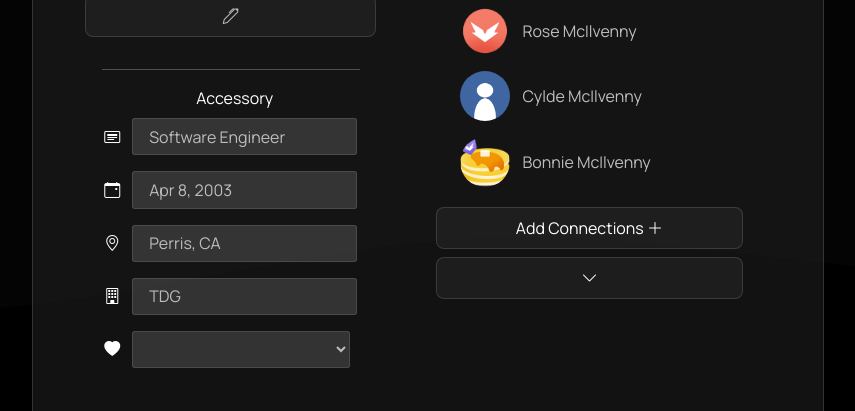
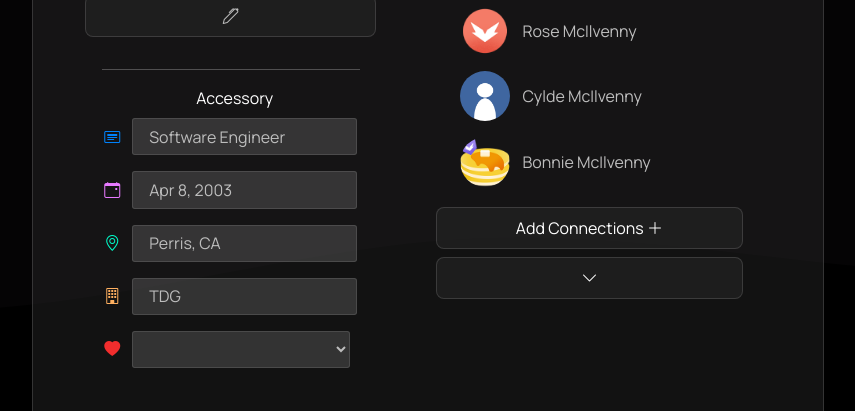
Before and after one commit to TDG-Org/Statue-Status, a React (Create React App) app in the folder client/: page /profile in a window 1280 px wide. Shown: the part 1520-1931 px from the top of the page, without its empty margins (422-1277 px from the left). Built offline with nearby package versions, Linux system fonts and the light colour scheme.

Commit message:
added colors to icons in accessories

```diff
--- a/client/src/components/Statue/Profile Statue/Primary/ProfileStatueAccessory.jsx
+++ b/client/src/components/Statue/Profile Statue/Primary/ProfileStatueAccessory.jsx
@@ -218,7 +218,7 @@ const ProfileStatueAccessory = () => {
 
       {/* Headline  */}
       <div className="accessories-headline">
-        <i className="bi bi-card-heading"></i>
+        <i className="bi bi-card-heading besc-blue"></i>
           <input
             type="text"
             name="headline"
@@ -233,7 +233,7 @@ const ProfileStatueAccessory = () => {
 
       {/* Birthday  */}
       <div className="accessories-birthday">
-        <i className="bi bi-calendar-event"></i>
+        <i className="bi bi-calendar-event besc-purple"></i>
         <DatePicker
           id="theDatePicker"
           selected={selectedDate}
@@ -250,7 +250,7 @@ const ProfileStatueAccessory = () => {
 
       {/* Location  */}
       <div className="accessories-location">
-        <i className="bi bi-geo-alt"></i>
+        <i className="bi bi-geo-alt besc-green"></i>
           <input
             type="text"
             name="location"
@@ -264,7 +264,7 @@ const ProfileStatueAccessory = () => {
 
       {/* Company  */}
       <div className="accessories-company">
-        <i className="bi bi-building"></i>
+        <i className="bi bi-building besc-orange"></i>
           <input
             type="text"
             name="company"
@@ -278,7 +278,7 @@ const ProfileStatueAccessory = () => {
 
       {/* Relationship  */}
       <div className="accessories-relationship">
-          <i className="bi bi-heart-fill"></i>
+          <i className="bi bi-heart-fill besc-red"></i>
           <div className="accessories-relationship-content">
           <select
           name="relationship"
--- a/client/src/sass/components/Profile Statue/ProfileStatue.scss
+++ b/client/src/sass/components/Profile Statue/ProfileStatue.scss
@@ -159,6 +159,23 @@
         display: flex;
         align-items: center;
         flex-direction: column;
+
+        // Icons Colors
+        .besc-blue {
+          color: $prime-clr;
+        }
+        .besc-purple {
+          color: rgb(231, 122, 255);
+        }
+        .besc-green {
+          color: $second-clr;
+        }
+        .besc-orange {
+          color: rgb(255, 176, 96);
+        }
+        .besc-red {
+          color: $red-clr;
+        }
 
         // Accessories
 
```
